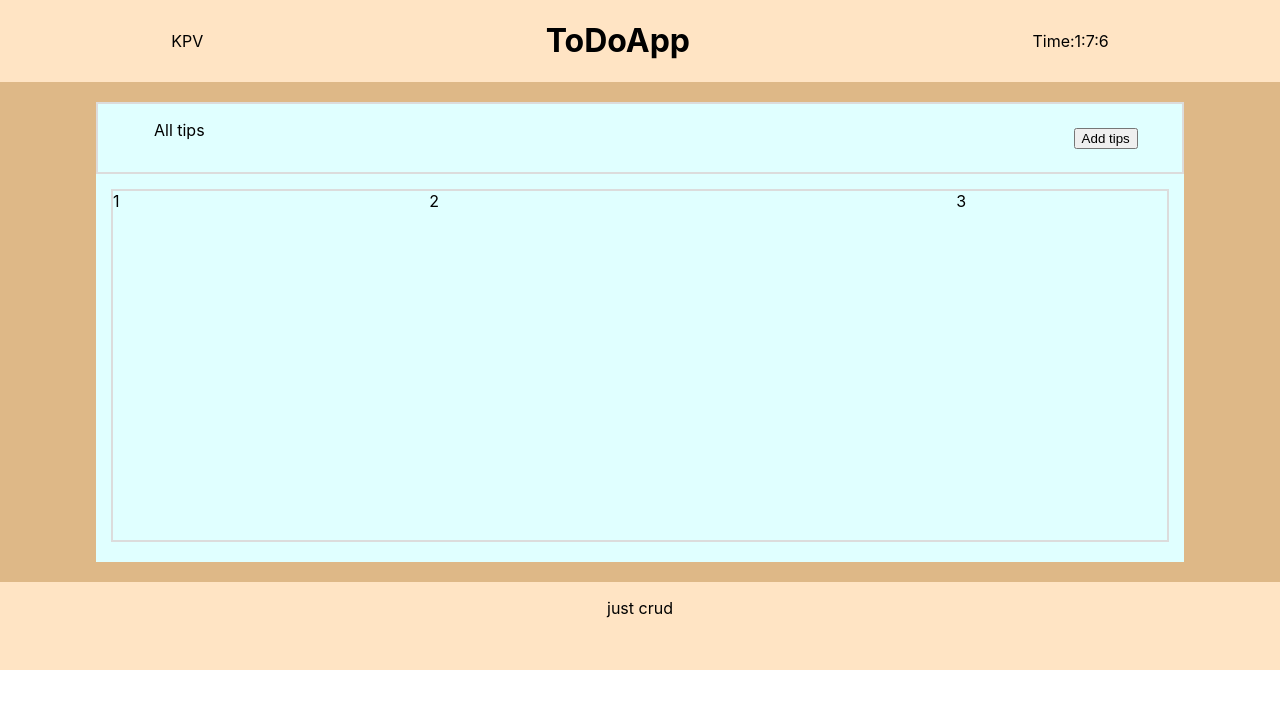
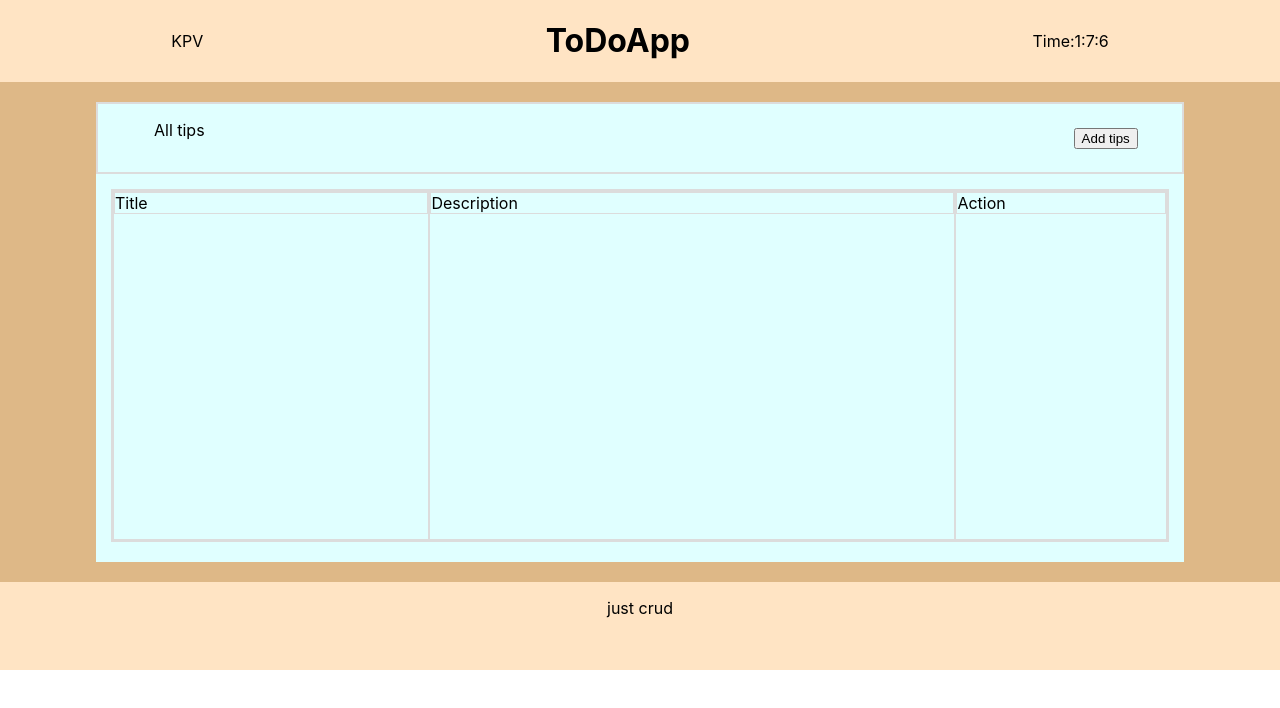
Before and after one commit to KarpovPavel15/epam-todo, a React app: page / in a window 1280 px wide. Shown: the top 708 px of the page. Built offline with nearby package versions, Linux system fonts and the light colour scheme.

Commit message:
create button functional-done delete button functional-done

```diff
--- a/src/App.js
+++ b/src/App.js
@@ -1,7 +1,7 @@
 import React from 'react';
-import Header from "../src/Components/Header/Header.jsx"
-import Content from "../src/Components/Content/Content.jsx"
-import {Footer} from "../src/Components/Footer/Footer.jsx"
+import Header from "./Components/header/Header.jsx"
+import Content from "./Components/content/Content.jsx"
+import {Footer} from "./Components/footer/Footer.jsx"
 
 export default class App extends React.Component {
     render() {
--- a/src/Components/Content/Content.jsx
+++ /dev/null
@@ -1,81 +0,0 @@
-import React,{Component} from 'react'
-import '../../scss/Content/content.scss'
-
-export default class Content extends Component {
-    constructor(props) {
-        super(props);
-
-        this.state={
-            listOfMessage:[],
-            hidden: false
-        };
-
-        this.onSubmit = this.onSubmit.bind(this);
-    }
-
-    onClick=()=>{
-        this.setState(
-            {
-                hidden:true,
-            });
-    };
-
-    onSubmit=(event)=>{
-        this.setState(
-            {
-                hidden:false,
-            });
-        event.preventDefault();
-    };
-    // toggleFun=(event)=>{
-    //     let target=event.target;
-    //     this.hideInputs(target);
-    //     this.hideBtn(target);
-    //     //     let id = event.target.dataset.toggleId;
-    //     //     let elem = document.getElementsByClassName("content-area_main-twitArea-btnArea-btn");
-    //     //     elem.addEventListener('click',(event)=>{
-    //     //
-    //     //         let elem2 = document.getElementById(id);
-    //     //
-    //     //         elem2.hidden = !elem2.hidden;
-    //     //     });
-    // };
-
-    render() {
-        const { hidden } = this.state;
-        return(
-            <main className="content-area">
-                <div className="content-area_main">
-                    <div className="content-area_main-twitArea">
-                        <div className="content-area_main-twitArea-textArea">
-                            <p className="content-area_main-twitArea-textArea-txt">All tips</p>
-                        </div>
-                        <form className="content-area_main-twitArea-btnArea">
-                            <input name="title" className={!hidden ? "content-area_main-twitArea-input_hidden" : "content-area_main-twitArea-btnArea-titleInput"}/>
-                            <input name="description" className={!hidden ? "content-area_main-twitArea-input_hidden" : "content-area_main-twitArea-btnArea-titleInput"}/>
-                            <button onClick={(event => this.onSubmit(event) )} className={!hidden ? "content-area_main-twitArea-btnArea-btnSubmit_hidden" : "content-area_main-twitArea-btnArea-btnSubmit"}>Submit</button>
-                        </form>
-                        <div className="content-area_main-twitArea-btn">
-                        <button id="hiddenId4" className={!hidden ?  "content-area_main-twitArea-btnArea-btn" : "content-area_main-twitArea-btnArea-btn_hidden"} onClick={()=>this.onClick()}>
-                            Add tips
-                        </button>
-                        </div>
-                    </div>
-                    <div className="content-area_main-twitShowArea">
-                        <div className="content-area_main-twitShowArea-second">
-                            <div className="content-area_main-twitShowArea-second_block1">
-1
-                            </div>
-                            <div className="content-area_main-twitShowArea-second_block2">
-2
-                            </div>
-                            <div className="content-area_main-twitShowArea-second_block3">
-3
-                            </div>
-                        </div>
-                    </div>
-                </div>
-            </main>
-        );
-    }
-}
--- /dev/null
+++ b/src/Components/content/Content.jsx
@@ -0,0 +1,137 @@
+import React, {Component} from 'react'
+import '../../scss/сontent/content.scss'
+
+export default class Content extends Component {
+    state = {
+        listOfMessage: [],
+        hidden: false,
+        title: "",
+        description: "",
+        index: 1
+    };
+
+    onClick = () => {
+        this.setState(
+            {
+                hidden: true,
+            });
+    };
+
+    titleInput = (event) => {
+        let title = event.target.value;
+        this.setState({
+            title
+        })
+    };
+
+    descriptionInput = ({target: {value: description}}) => {
+        //let description=event.target.value;
+        console.log(description);
+        this.setState({
+            description
+        })
+    };
+
+    deletePost = (index) => {
+        const {listOfMessage} = this.state;
+        listOfMessage.splice(index, 1)
+        this.setState({
+            listOfMessage
+        })
+    };
+
+    onSubmit = (event) => {
+        const {listOfMessage, title, description} = this.state;
+
+        let obj = {
+            title,
+            description
+        };
+        listOfMessage.push(obj);
+        this.setState({
+            title: "",
+            description: "",
+            hidden: false,
+            listOfMessage,
+        });
+        event.preventDefault();
+    };
+
+    render() {
+        const {hidden, title, description, listOfMessage} = this.state;
+        return (
+            <main className="content-area">
+                <div className="content-area_main">
+                    <div className="content-area_main-twitArea">
+                        <div className="content-area_main-twitArea-textArea">
+                            <p className="content-area_main-twitArea-textArea-txt">All tips</p>
+                        </div>
+                        <div className="content-area_main-twitArea-btnArea">
+                            <input value={title} onChange={this.titleInput} hidden={!hidden} name="title"
+                                   className="content-area_main-twitArea-btnArea-titleInput"/>
+                            <input value={description} hidden={!hidden} onChange={this.descriptionInput}
+                                   name="description"
+                                   className="content-area_main-twitArea-btnArea-titleInput"/>
+                            <button onClick={this.onSubmit} hidden={!hidden}
+                                    className="content-area_main-twitArea-btnArea-btnSubmit">Submit
+                            </button>
+                        </div>
+                        <div className="content-area_main-twitArea-btn">
+                            <button id="hiddenId4"
+                                    className={!hidden ? "content-area_main-twitArea-btnArea-btn" : "content-area_main-twitArea-btnArea-btn_hidden"}
+                                    onClick={this.onClick}>
+                                Add tips
+                            </button>
+                        </div>
+                    </div>
+                    <div className="content-area_main-twitShowArea">
+                        <div className="content-area_main-twitShowArea-second">
+                            <div className="content-area_main-twitShowArea-second_block1">
+                                <div className="content-area_main-twitShowArea-second_block1-titleMessage">
+                                    Title
+                                </div>
+                                <div className="content-area_main-twitShowArea-second_block1-message">
+                                    {listOfMessage.map((obj) =>
+                                        <div className="content-area_main-twitShowArea-second_block1-message-title">
+                                            {obj.title}
+                                        </div>
+                                    )}
+                                </div>
+                            </div>
+                            <div className="content-area_main-twitShowArea-second_block2">
+                                <div className="content-area_main-twitShowArea-second_block2-descriptionMessage">
+                                    Description
+                                </div>
+                                <div className="content-area_main-twitShowArea-second_block2-message">
+                                    {listOfMessage.map((obj) =>
+                                        <div
+                                            className="content-area_main-twitShowArea-second_block2-message-description">
+                                            {obj.description}
+                                        </div>
+                                    )}
+                                </div>
+                            </div>
+                            <div className="content-area_main-twitShowArea-second_block3">
+                                <div className="content-area_main-twitShowArea-second_block3-actionMessage">
+                                    Action
+                                </div>
+                                <div className="content-area_main-twitShowArea-second_block3-action">
+                                    {listOfMessage.map((index) =>
+                                        <div className="content-area_main-twitShowArea-second_block2-message-buttons">
+                                            <button onClick={() => this.deletePost(index)}>
+                                                Delete
+                                            </button>
+                                            <button>
+                                                Edit
+                                            </button>
+                                        </div>
+                                    )}
+                                </div>
+                            </div>
+                        </div>
+                    </div>
+                </div>
+            </main>
+        );
+    }
+}
--- a/src/Components/Footer/Footer.jsx
+++ b/src/Components/footer/Footer.jsx
@@ -1,5 +1,5 @@
 import React from 'react'
-import footer from '../../scss/Footer/footer.scss'
+import footer from '../../scss/footer/footer.scss'
 
 export const Footer=()=>{
     return(
--- a/src/Components/Header/Header.jsx
+++ b/src/Components/header/Header.jsx
@@ -1,5 +1,5 @@
 import React, {Component} from 'react'
-import header from '../../scss/Header/header.scss'
+import header from '../../scss/header/header.scss'
 
 export default class Content extends Component {
     time=()=>{
--- a/src/scss/Content/content.scss
+++ b/src/scss/сontent/content.scss
@@ -57,12 +57,33 @@
           flex-direction: row;
           &_block1{
             width: 30%;
+            border: 1px solid gainsboro;
+            &-titleMessage{
+              border: 1px solid gainsboro;
+            }
+            &-message{
+
+            }
           }
           &_block2{
             width: 50%;
+            border: 1px solid gainsboro;
+            &-descriptionMessage{
+              border: 1px solid gainsboro;
+            }
+            &-message{
+
+            }
           }
           &_block3{
             width: 20%;
+            border: 1px solid gainsboro;
+            &-actionMessage{
+              border: 1px solid gainsboro;
+            }
+            &-action{
+
+            }
           }
         }
       }
```
Also changed, not shown: src/scss/footer/footer.scss (renamed from src/scss/Footer/footer.scss), src/scss/header/header.scss (renamed from src/scss/Header/header.scss).
